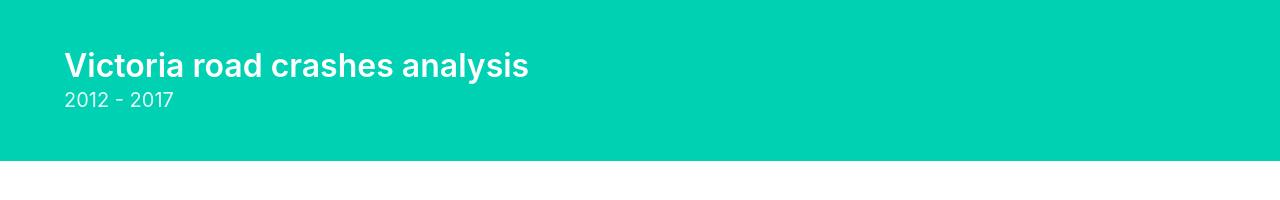
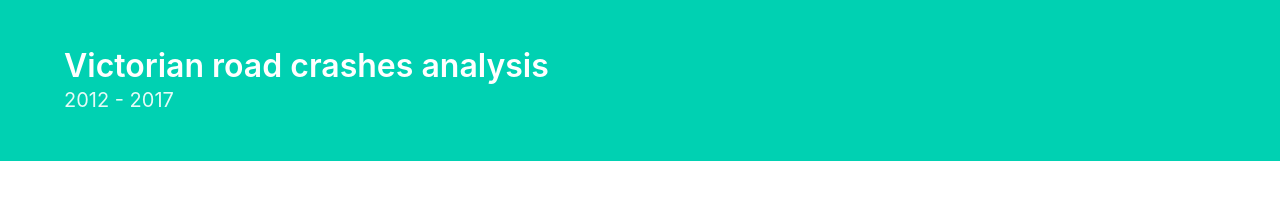
Before and after one commit to jiqiang/vic-crashes, a website: page app/index.html in a window 1280 px wide. Drawn offline with nearby package versions, Linux system fonts and the light colour scheme; no server answers.

Commit message:
fix gramma

```diff
--- a/app/index.html
+++ b/app/index.html
@@ -43,7 +43,7 @@
       <div class="hero-body">
         <div class="container">
           <h1 class="title">
-            Victoria road crashes analysis
+            Victorian road crashes analysis
           </h1>
           <h2 class="subtitle">
             2012 - 2017
```
